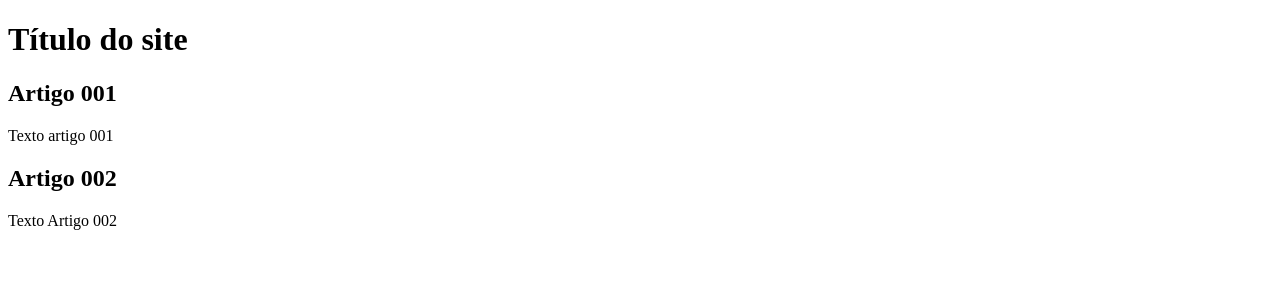
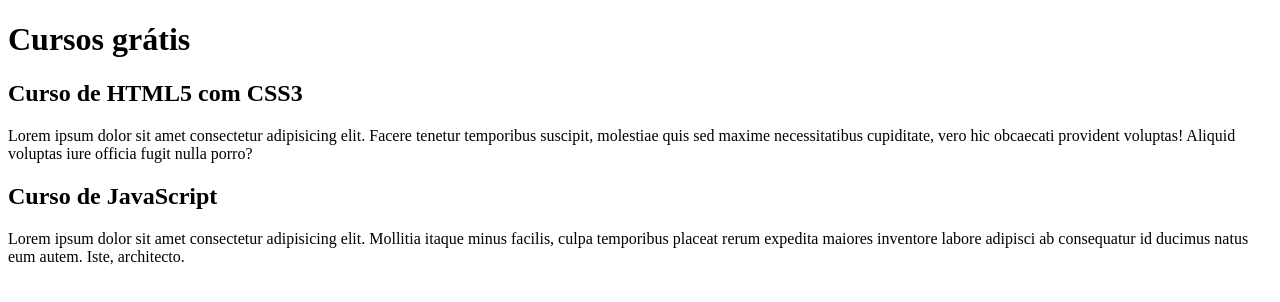
Before and after one commit to Raphael-Ramalho/Projeto-site, a plain HTML site: page index.html in a window 1280 px wide. Drawn offline with Linux system fonts and the light colour scheme.

Commit message:
comecei a escrever o conteudo

```diff
--- a/index.html
+++ b/index.html
@@ -9,15 +9,15 @@
 <body>
     <main>
         <header>
-            <h1>Título do site</h1>
+            <h1>Cursos grátis</h1>
         </header>
         <article>
-            <h2>Artigo 001</h2>
-            <p>Texto artigo 001</p>
+            <h2>Curso de HTML5 com CSS3</h2>
+            <p>Lorem ipsum dolor sit amet consectetur adipisicing elit. Facere tenetur temporibus suscipit, molestiae quis sed maxime necessitatibus cupiditate, vero hic obcaecati provident voluptas! Aliquid voluptas iure officia fugit nulla porro?</p>
         </article>
         <article>
-            <h2>Artigo 002</h2>
-            <p>Texto Artigo 002</p>
+            <h2>Curso de JavaScript</h2>
+            <p>Lorem ipsum dolor sit amet consectetur adipisicing elit. Mollitia itaque minus facilis, culpa temporibus placeat rerum expedita maiores inventore labore adipisci ab consequatur id ducimus natus eum autem. Iste, architecto.</p>
         </article>
     </main>
 </body>
```
